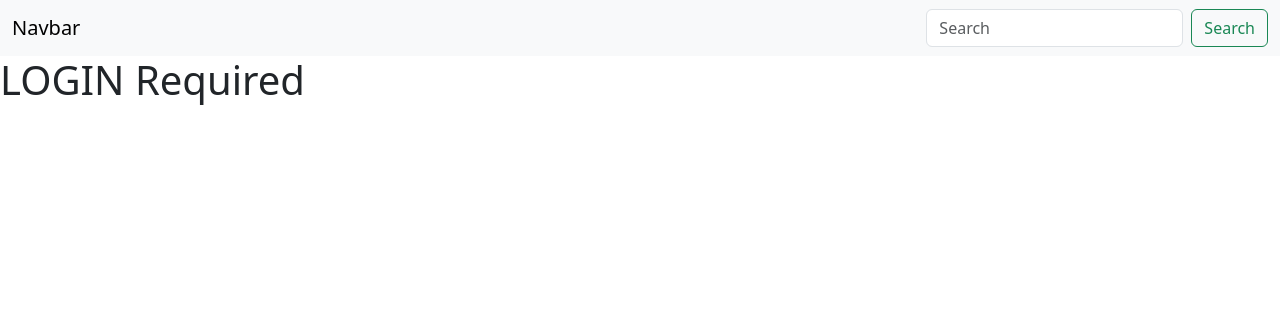
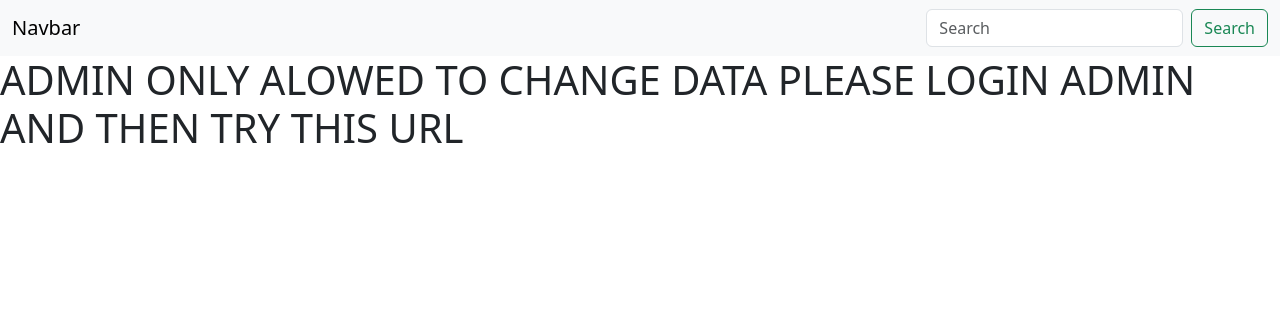
Before and after one commit to dibinbabu11/tennova, a Django app: page /add/ in a window 1280 px wide. Shown: the top 316 px of the page. Run offline with Django 4.2, Linux system fonts and the light colour scheme.

Commit message:
Update add.html

```diff
--- a/innovative/templates/add.html
+++ b/innovative/templates/add.html
@@ -57,7 +57,7 @@
         </div>
     </form>
     {% else %}
-    <div class="login"><h1> LOGIN Required</h1></div>
+    <div class="login"><h1> ADMIN ONLY ALOWED TO CHANGE DATA PLEASE LOGIN ADMIN AND THEN TRY THIS URL</h1></div>
     {% endif %}
 </body>
 </html>
```
